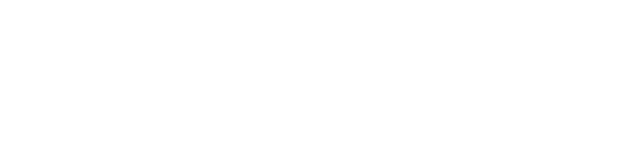
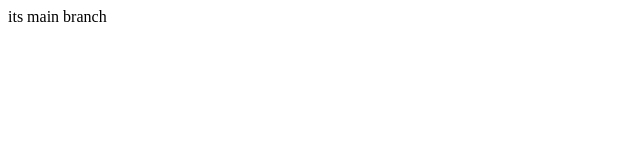
Before and after one commit to OlenVe/my_project, a plain HTML site: page index.html in a window 1280 px wide. Shown: the whole page, without its empty margins (0-640 px from the left). Drawn offline with Linux system fonts and the light colour scheme.

Commit message:
add text in main

```diff
--- a/index.html
+++ b/index.html
@@ -7,7 +7,7 @@
 </head>
 <body>
   <header></header>
-  <main></main>
+  <main>its main branch</main>
   <footer></footer>
 </body>
 </html>
```
